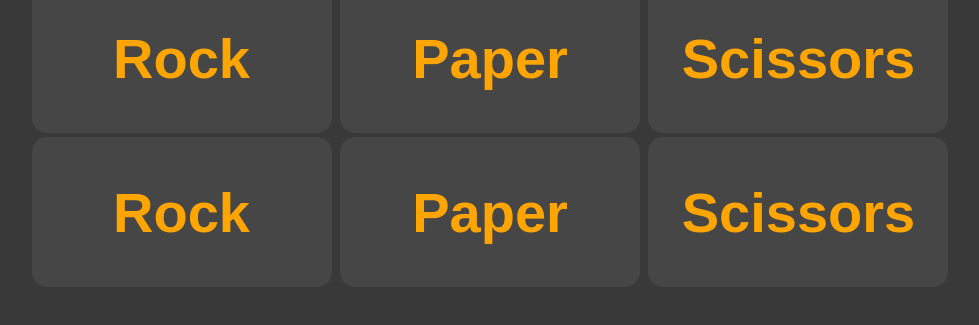
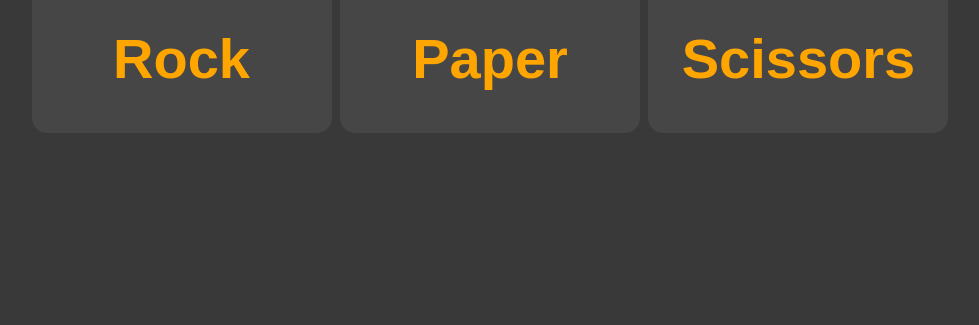
Before and after one commit to jveneziano25/rock-paper-scissors, a plain HTML site: page index.html in a window 1280 px wide. Shown: the part 111-436 px from the top of the page, without its empty margins (150-1129 px from the left). Drawn offline with Linux system fonts and the light colour scheme.

Commit message:
Remove extra copies of rock, paper, and scissors buttons

```diff
--- a/index.html
+++ b/index.html
@@ -15,11 +15,6 @@
             <button id="scissors">Scissors</button>
         </div>
     </div>
-    <div class ="container" id = "buttons">
-        <button id="rock">Rock</button>
-        <button id="paper">Paper</button>
-        <button id="scissors">Scissors</button>
-    </div>
 </body>
 <script src="./javascript.js"></script>
 </html>
```
